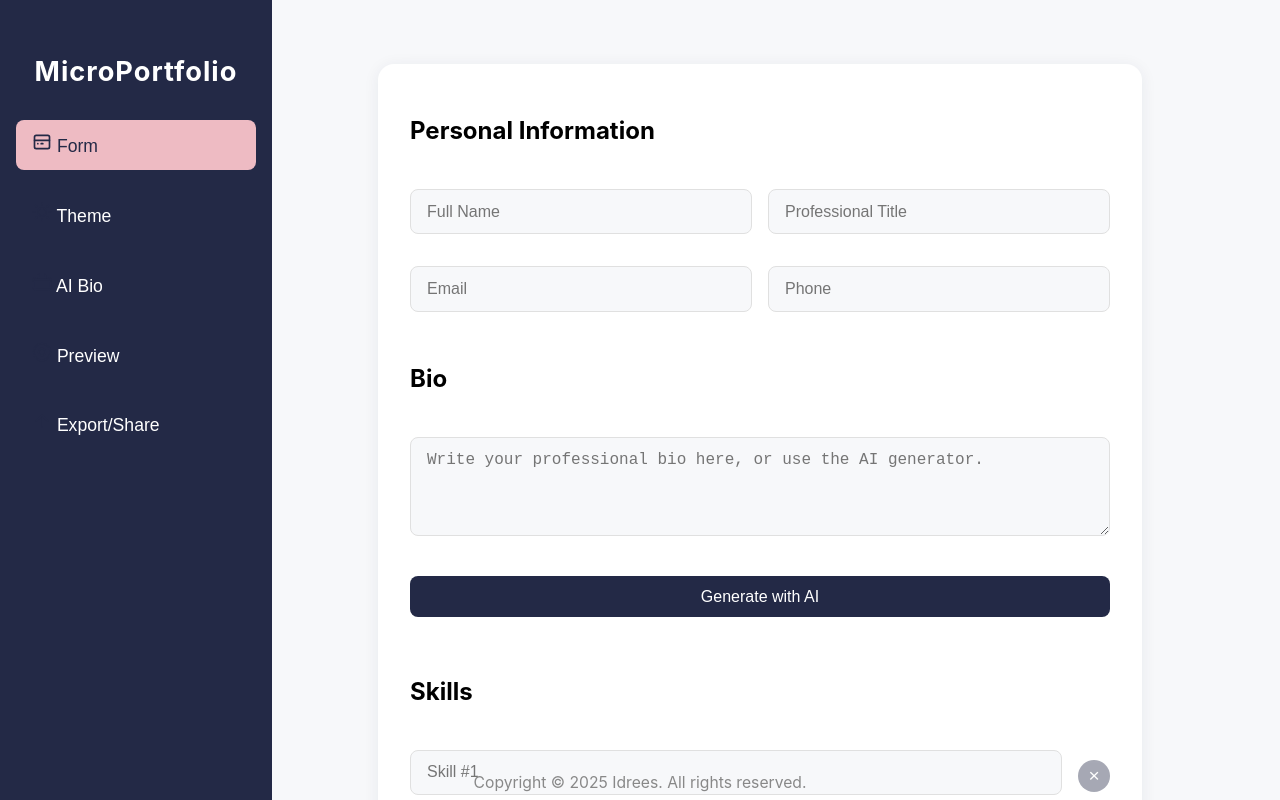
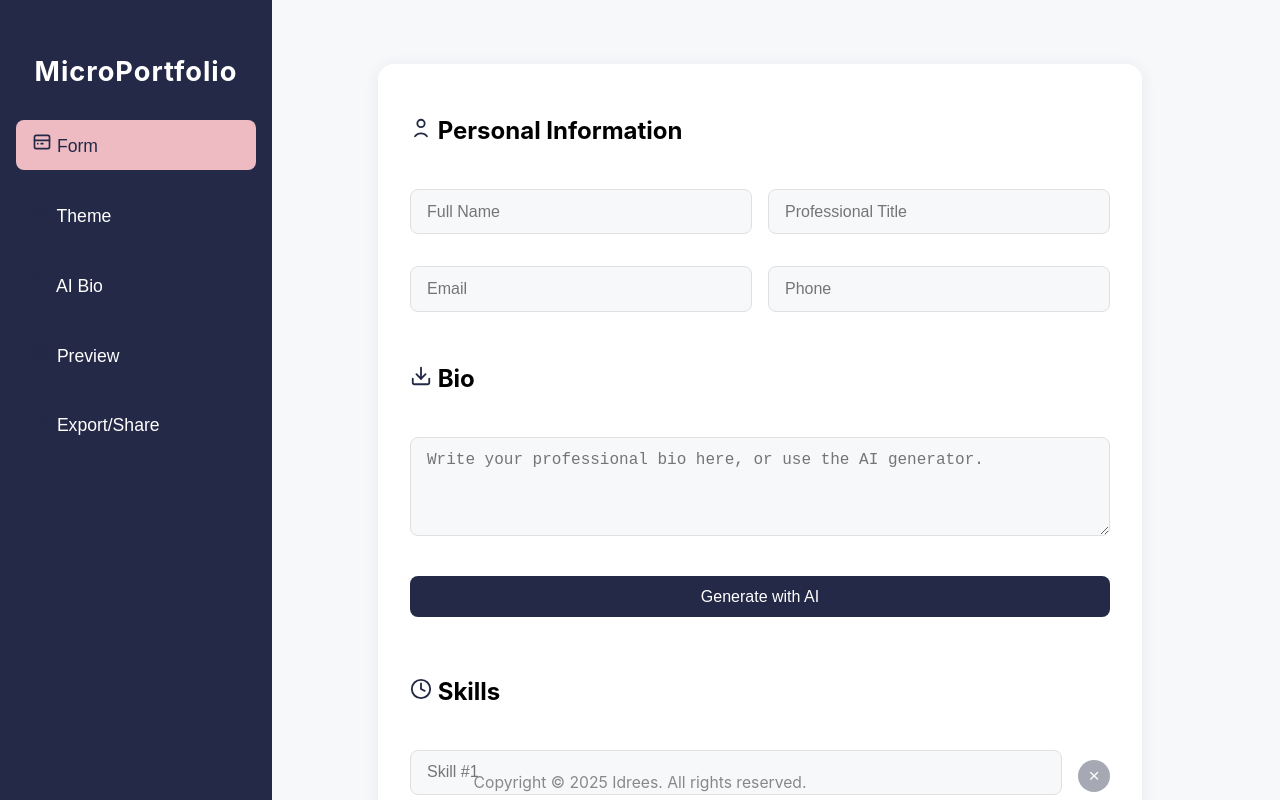
Before and after one commit to idrees31/Micro-Portfolio-Generator, a React (Create React App) app: page / in a window 1280 px wide. Both pictures are taken after a click on the button "Start Building". Shown: the top 800 px of the page. Built offline with nearby package versions, Linux system fonts and the light colour scheme.

Commit message:
feat: add SVG icons to section headers in FormBuilder (Personal, Bio, Skills, Projects)

```diff
--- a/src/FormBuilder.js
+++ b/src/FormBuilder.js
@@ -1,5 +1,19 @@
 import React, { useState } from 'react';
 import styled from 'styled-components';
+
+// SVG icons for section headers
+const UserIcon = () => (
+  <svg width="22" height="22" fill="none" stroke="#232946" strokeWidth="2" strokeLinecap="round" strokeLinejoin="round" viewBox="0 0 24 24"><circle cx="12" cy="7" r="4"/><path d="M5.5 21a8.38 8.38 0 0 1 13 0"/></svg>
+);
+const BioIcon = () => (
+  <svg width="22" height="22" fill="none" stroke="#232946" strokeWidth="2" strokeLinecap="round" strokeLinejoin="round" viewBox="0 0 24 24"><path d="M21 15v4a2 2 0 0 1-2 2H5a2 2 0 0 1-2-2v-4"/><polyline points="7 10 12 15 17 10"/><line x1="12" y1="15" x2="12" y2="3"/></svg>
+);
+const SkillsIcon = () => (
+  <svg width="22" height="22" fill="none" stroke="#232946" strokeWidth="2" strokeLinecap="round" strokeLinejoin="round" viewBox="0 0 24 24"><circle cx="12" cy="12" r="10"/><path d="M12 6v6l4 2"/></svg>
+);
+const ProjectsIcon = () => (
+  <svg width="22" height="22" fill="none" stroke="#232946" strokeWidth="2" strokeLinecap="round" strokeLinejoin="round" viewBox="0 0 24 24"><rect x="3" y="3" width="7" height="7"/><rect x="14" y="3" width="7" height="7"/><rect x="14" y="14" width="7" height="7"/><rect x="3" y="14" width="7" height="7"/></svg>
+);
 
 const FormBuilder = ({ onSave, initialPersonal, initialSkills, initialProjects, initialBio, goToAIBio }) => {
   // State for form fields
@@ -33,7 +47,7 @@ const FormBuilder = ({ onSave, initialPersonal, initialSkills, initialProjects,
 
   return (
     <FormSection onSubmit={handleSubmit}>
-      <h2>Personal Information</h2>
+      <h2><UserIcon /> Personal Information</h2>
       <Row>
         <Input
           name="name"
@@ -67,7 +81,7 @@ const FormBuilder = ({ onSave, initialPersonal, initialSkills, initialProjects,
         />
       </Row>
 
-      <h2>Bio</h2>
+      <h2><BioIcon /> Bio</h2>
       <TextArea
         rows={4}
         value={manualBio}
@@ -80,7 +94,7 @@ const FormBuilder = ({ onSave, initialPersonal, initialSkills, initialProjects,
         </AIBioBtn>
       )}
 
-      <h2>Skills</h2>
+      <h2><SkillsIcon /> Skills</h2>
       {skills.map((skill, i) => (
         <SkillRow key={i}>
           <Input
@@ -94,7 +108,7 @@ const FormBuilder = ({ onSave, initialPersonal, initialSkills, initialProjects,
       ))}
       <AddBtn type="button" onClick={addSkill}>+ Add Skill</AddBtn>
 
-      <h2>Projects</h2>
+      <h2><ProjectsIcon /> Projects</h2>
       {projects.map((project, i) => (
         <ProjectCard key={i}>
           <Input
```
